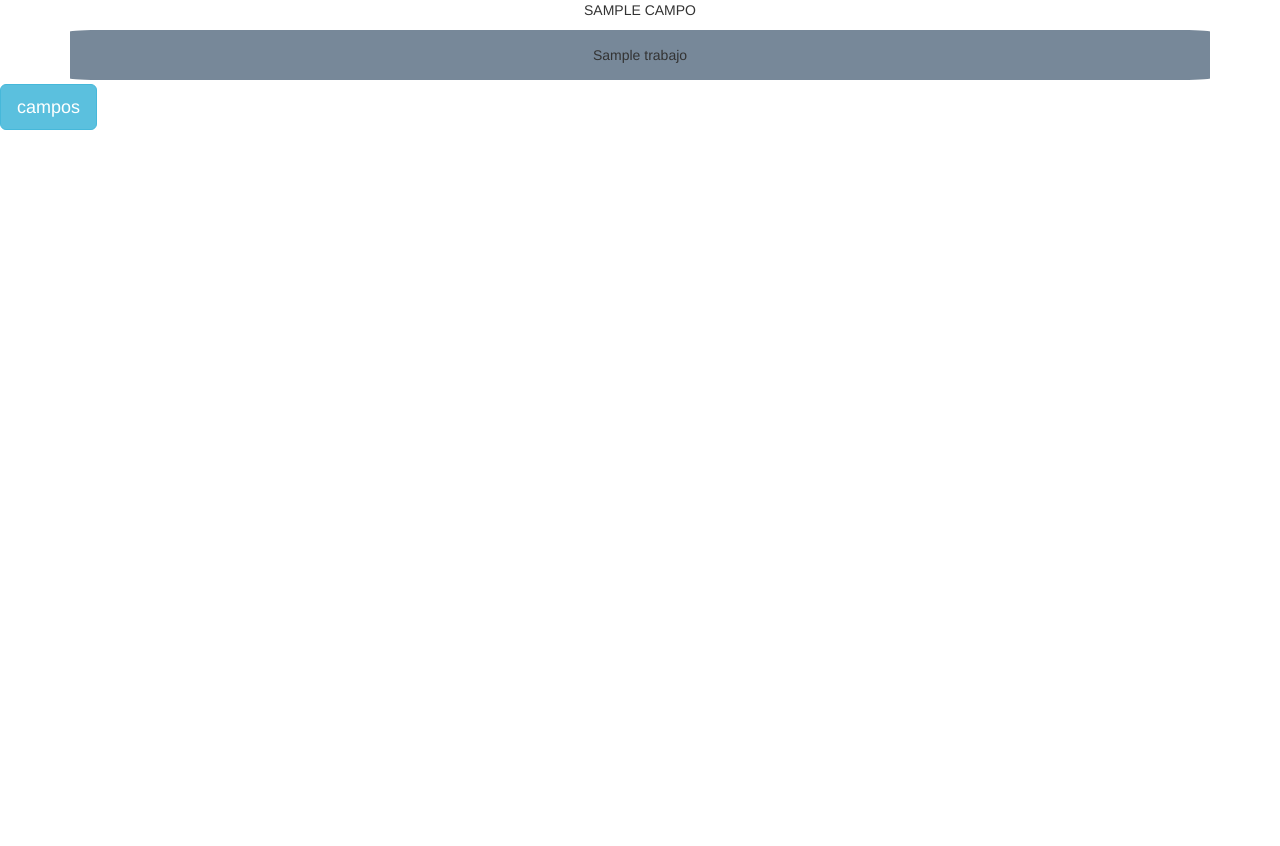
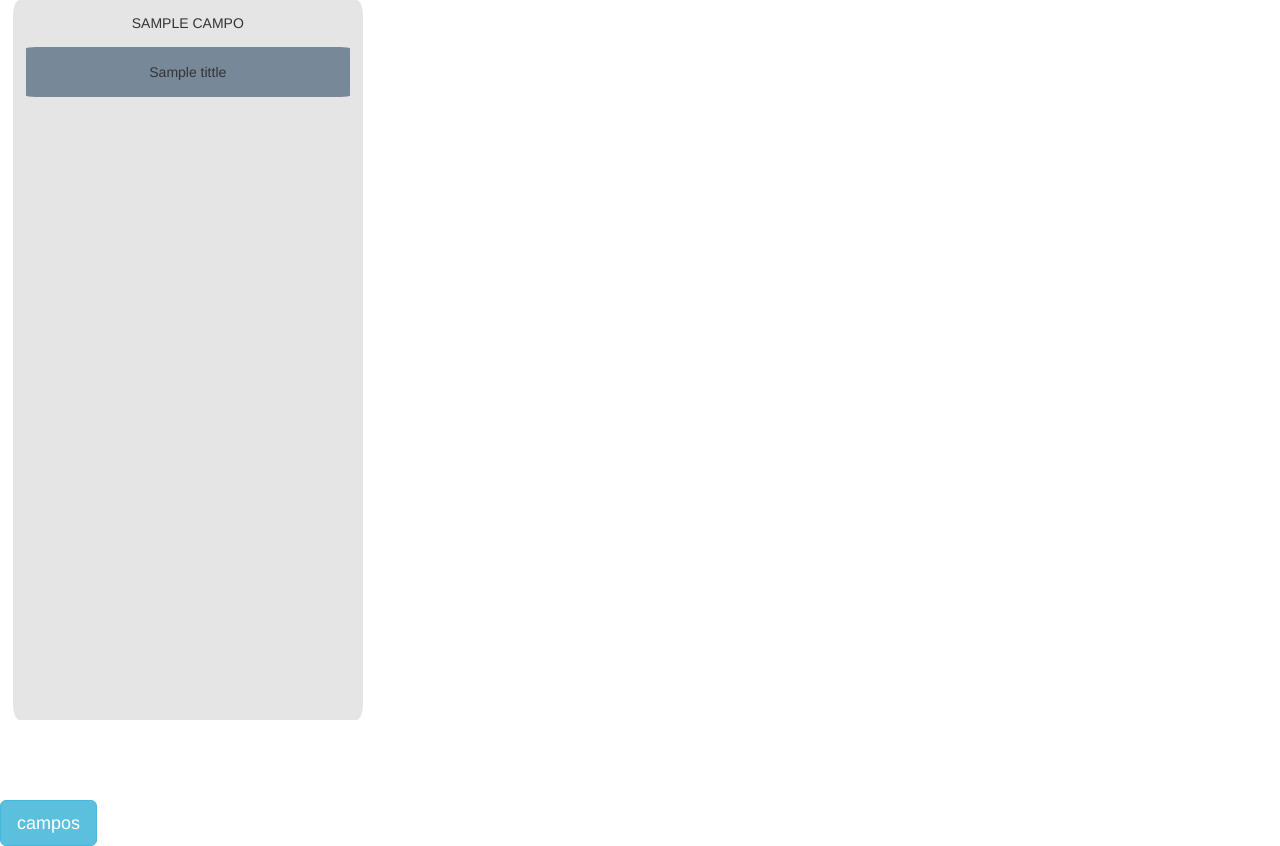
Before and after one commit to OLDSPICECODE/python_1, a Flask app: template templates/work_desk.html in a window 1280 px wide. Shown: the part 80-926 px from the top of the page. Before the commit the page ends 210 px from the top, so only its background shows below. Run offline with Flask 2, Linux system fonts and the light colour scheme; the template is opened without the code that fills it: most values are stand-ins (such as "Sample title", 1, 10 or a date in 2020); some libraries are stand-ins or nearby versions.

Commit message:
update 1.4

```diff
--- a/static/content/start_set.css
+++ b/static/content/start_set.css
@@ -40,7 +40,7 @@
     height: 300px;
     background: #000;
     color: #fff;
-    top: 50%;
+    top: 60%;
     left: 50%;
     position: absolute;
     transform: translate(-50%, -50%);
--- a/static/content/work_set.css
+++ b/static/content/work_set.css
@@ -11,7 +11,7 @@
 
 .app {
     display: flex;
-    flex-flow: column;
+    flex-flow: row;
     width: 100vw;
     height: 100vh;
 }
@@ -23,14 +23,14 @@
     height: 60px;
 }
 
-.lists {
+.list {
     display: flex;
     flex: 1;
-    width: 100%;
+    width: 33%;
     overflow-x: scroll;
 }
 
-.lists .list {
+.list {
     border-radius:2%;
     display: flex;
     flex-flow: column;
--- a/templates/work_desk.html
+++ b/templates/work_desk.html
@@ -14,12 +14,12 @@
     <header>
         <h1>PROYECT</h1>
     </header>
-    <div class="container">
+    <div class="app">
         {% for i in campos %}
         <div class="list">
             <p>{{ i.titulo }}</p>
             {% for j in i.trabajos %}
-            <div class="list_item" draggable="true">{{ j.titulo }}</div>
+            <div class="list_item" draggable="true">{{ j.tittle }}</div>
             {% endfor %}
         </div>
         {% endfor %}
```
